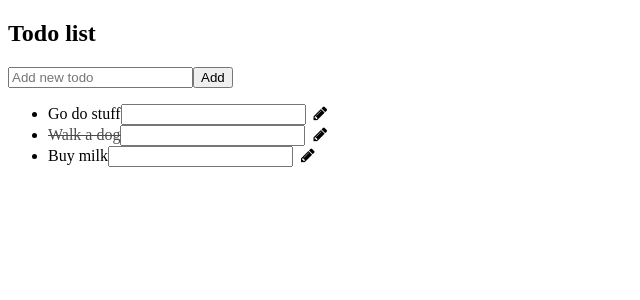
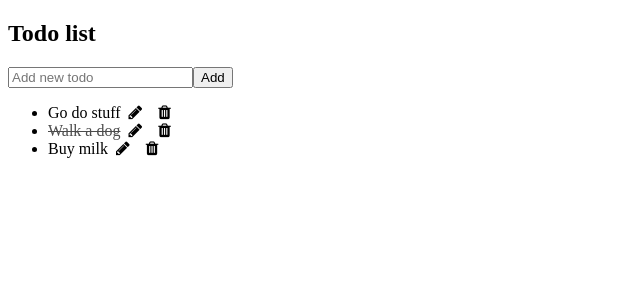
Before and after one commit to lukas-anci/todoHooks, a React (Create React App) app: page / in a window 1280 px wide. Shown: the top 300 px of the page, without its empty margins (0-640 px from the left). Built offline with nearby package versions, Linux system fonts and the light colour scheme.

Commit message:
delete done with hooks

```diff
--- a/src/App.jsx
+++ b/src/App.jsx
@@ -2,33 +2,49 @@ import React, { useState, useEffect } from 'react';
 
 import './App.css';
 import AddTodo from './components/AddTodo';
-import TodoList from './components/TodoList';
+import { TodoList } from './components/TodoList';
 import allTodos from './db/todos';
 
 function App() {
+  // console.log(allTodos());
   const [todos, setTodos] = useState([]);
   const [todoId, setTodoId] = useState(4);
 
+  const setDoneUndone = (id) => {
+    // console.log('setDoneUndone', id);
+    // id yra id to todo itemo kurio done dali norim pakeisti i ptriesinga
+    // pasidarom todos kopija
+    // surasti ta todo objekta
+    // pakeisti jo done dali
+    // nustatom todos su setTodos i kopija
+
+    // one way
+    // const todosCopy = [...todos];
+    // const foundTodo = todosCopy.find(i => i.id === id);
+    // foundTodo.done = !foundTodo.done;
+    // setTodos(todosCopy)
+
+    // second way
+    const todosCopy = todos.map((i) => {
+      return i.id === id ? { ...i, done: !i.done } : { ...i };
+    });
+    setTodos(todosCopy);
+  };
+  const handleDelete = (id) => {
+    console.log(id);
+    const todosCopy = todos.filter((t) => t.id !== id);
+    setTodos(todosCopy);
+  };
   const handleAddTodo = (title) => {
-    console.log('add', title);
-    // if (!title) return console.log('ner title');
-    //pridedam nauja itema i todos nemodifikuodami esamo
-
+    // pridedam nauja item i todos nemodifikuodammi esamo
     setTodos([...todos, { id: todoId, title, done: false }]);
     setTodoId(todoId + 1);
   };
 
-  const handleEditTodo = (id, title) => {};
-
-  const setDoneUndone = (id) => {
-    // const todoCopy = [...todos];
-    // const findbyid = todoCopy.find((t) => t.id === id);
-
-    // findbyid.done = !findbyid.done;
-    // setTodos(todoCopy);
-
-    const todosCopy = todos.map((i) => {
-      return i.id === id ? { ...i, done: !i.done } : { ...i };
+  const handleEditTodo = (id, title) => {
+    // pakeisti title kur id yra lygus item id
+    const todosCopy = todos.map((todo) => {
+      return todo.id === id ? { ...todo, title } : { ...todo };
     });
     setTodos(todosCopy);
   };
@@ -36,11 +52,17 @@ function App() {
   useEffect(() => {
     setTodos(allTodos());
   }, []);
+
   return (
     <div className="App">
       <h2>Todo list</h2>
-      <AddTodo handleAddTodo={handleAddTodo} />
-      <TodoList todos={todos} onDoneUndone={setDoneUndone} />
+      <AddTodo onAddTodo={handleAddTodo} />
+      <TodoList
+        onDelete={handleDelete}
+        onEditTodo={handleEditTodo}
+        todos={todos}
+        onDoneUndone={setDoneUndone}
+      />
     </div>
   );
 }
--- a/src/components/AddTodo.jsx
+++ b/src/components/AddTodo.jsx
@@ -1,13 +1,17 @@
 import React, { useState } from 'react';
 
-export default function AddTodo({ handleAddTodo }) {
+export default function AddTodo({ onAddTodo }) {
+  // state su useState
   const [title, setTitle] = useState('');
 
-  function sendtodo() {
+  function sendTodo() {
+    // mini validation
     if (!title) return console.error('enter title');
-    handleAddTodo(title);
+    onAddTodo(title);
+    // isvalyti ivesties lauka
     setTitle('');
   }
+
   return (
     <div>
       <input
@@ -16,7 +20,7 @@ export default function AddTodo({ handleAddTodo }) {
         type="text"
         placeholder="Add new todo"
       />
-      <button onClick={sendtodo}>Add</button>
+      <button onClick={sendTodo}>Add</button>
     </div>
   );
 }
--- a/src/components/TodoItem.jsx
+++ b/src/components/TodoItem.jsx
@@ -1,21 +1,35 @@
 import React, { useState } from 'react';
 
-const TodoItem = ({ item, onDoneUndone }) => {
+export const TodoItem = ({ item, onDoneUndone, onEditTodo, onDelete }) => {
+  const [isEditOn, setIsEditOn] = useState(false);
   // sukurti editTitle state
+  const [editTitle, setEditTitle] = useState(item.title);
   // sujungti ji su ivesties lauku
+  function handleEditTitle(e) {
+    setEditTitle(e.target.value);
+  }
+  function sendTitle() {
+    if (isEditOn) onEditTodo(item.id, editTitle);
+    setIsEditOn(!isEditOn);
+  }
+
   // salyginai rodyti input arba span
+  // sukurti handleEditTodo App.jsx kuri kol kas iskonsolina id ir title
+  // ivygdyti handleEditTodo esancia App.jsx
   return (
-    <li className="cur-pointer">
+    <li className="cur-point">
+      {!isEditOn ? (
         <span
           onClick={() => onDoneUndone(item.id)}
           className={item.done ? 'item-done' : ''}
         >
           {item.title}
         </span>
-      <input type="text" />
-      <i className="fa fa-pencil"></i>
+      ) : (
+        <input type="text" value={editTitle} onChange={handleEditTitle} />
+      )}
+      <i onClick={sendTitle} className="fa fa-pencil"></i>
+      <i onClick={() => onDelete(item.id)} className="fa fa-trash"></i>
     </li>
   );
 };
-
-export default TodoItem;
--- a/src/components/TodoList.jsx
+++ b/src/components/TodoList.jsx
@@ -1,16 +1,18 @@
 import React from 'react';
-import TodoItem from './TodoItem';
+import { TodoItem } from './TodoItem';
 
-const TodoList = ({ todos, onDoneUndone }) => {
+export const TodoList = ({ todos, onDoneUndone, onEditTodo, onDelete }) => {
   return (
-    <div>
-      <ul>
-        {todos.map((t) => (
-          <TodoItem item={t} key={t.id} onDoneUndone={onDoneUndone} />
-        ))}
-      </ul>
-    </div>
+    <ul>
+      {todos.map((t) => (
+        <TodoItem
+          onEditTodo={onEditTodo}
+          onDoneUndone={onDoneUndone}
+          item={t}
+          key={t.id}
+          onDelete={onDelete}
+        />
+      ))}
+    </ul>
   );
 };
-
-export default TodoList;
```
Lines whose indentation alone changed are shown as unchanged.
